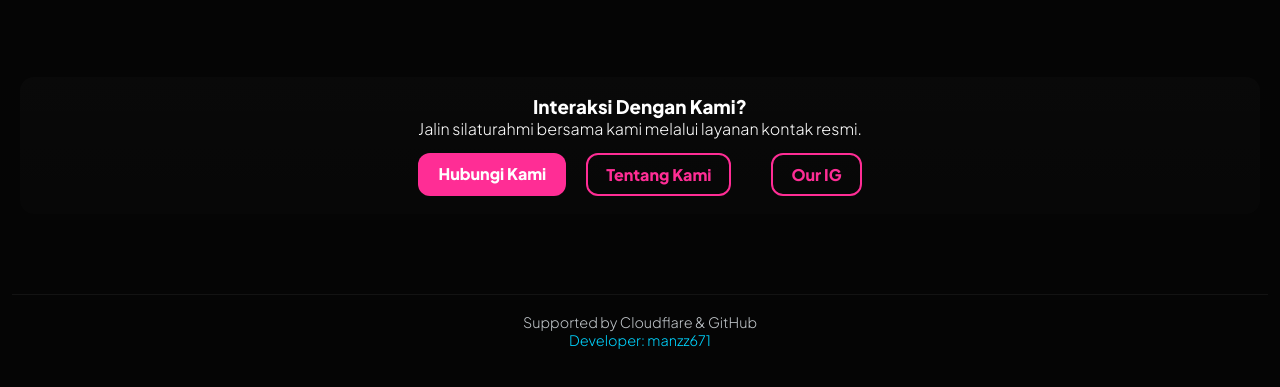
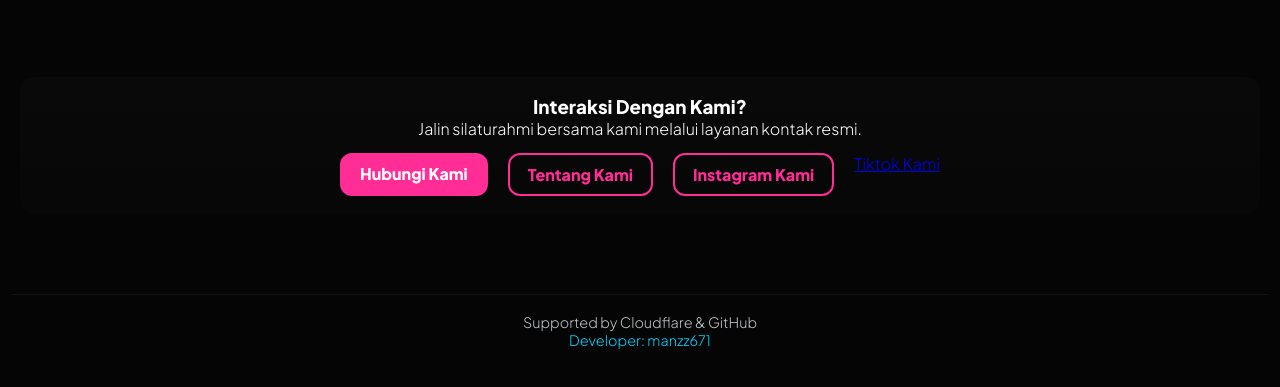
Before and after one commit to manzz671/Clash-Of-Centranif.web, a plain HTML site: page index.html in a window 1280 px wide. Shown: the part 1391-1778 px from the top of the page. Drawn offline with Linux system fonts and the light colour scheme; no server answers; a web font is replaced by a local one.

Commit message:
Update social media links in index.html

```diff
--- a/index.html
+++ b/index.html
@@ -95,8 +95,8 @@
         <div class="cta-btns">
           <a href="hubungi.html" class="btn-premium">Hubungi Kami</a>
           <a href="#struktur" class="btn-outline">Tentang Kami</a>
-          <p></p>
-          <a href="https://www.instagram.com/centranif?igsh=MWQzMzAxNmNnc3p4" class="btn-outline">Our IG</a>
+          <a href="https://www.instagram.com/centranif?igsh=MWQzMzAxNmNnc3p4" class="btn-outline">Instagram Kami</a>
+          <a href="https://www.tiktok.com/@centranif?_r=1&_t=ZS-92bUPOPm7NM" class="btn-otuline">Tiktok Kami</a>
         </div>
       </div>
     </section>
```
